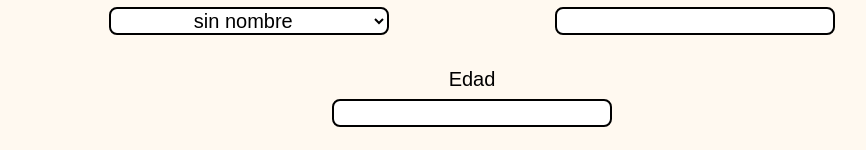
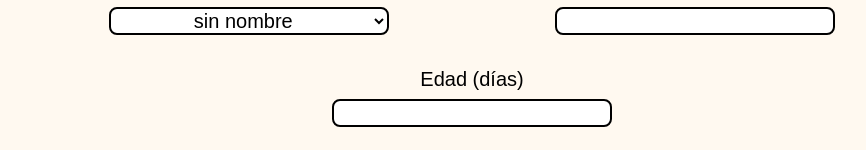
Before and after one commit to JnPbl/web_peso_pollitos, a React (Vite) app: page / in a window 1280 px wide. Shown: the part 302-452 px from the top of the page, without its empty margins (168-1034 px from the left). Built offline with nearby package versions, Linux system fonts and the light colour scheme.

Commit message:
se agrego dias en edad

```diff
--- a/src/App.jsx
+++ b/src/App.jsx
@@ -305,7 +305,7 @@ useEffect(() => {
       doc.text(`${granjaData.granja.galpon}`, 105,posicionY);
       posicionY += 8;
       doc.text(`Edad:` , posicionX+5,posicionY);
-      doc.text(`${granjaData.granja.edad}` , 105,posicionY);
+      doc.text(`${granjaData.granja.edad} días` , 105,posicionY);
 
       //------pesos--------------
       posicionY += 15;
--- a/src/componentes/DatosGranja.jsx
+++ b/src/componentes/DatosGranja.jsx
@@ -150,7 +150,7 @@ const DatosGranja = forwardRef(({ granja,onDatosChange, onEnter },ref) => {
           </div>
 
           <div className={styles.contLavelInput}>
-            <label className={styles.label}>Edad</label>
+            <label className={styles.label}>Edad (días)</label>
             <input
               className={styles.input}
               type="number"
```
